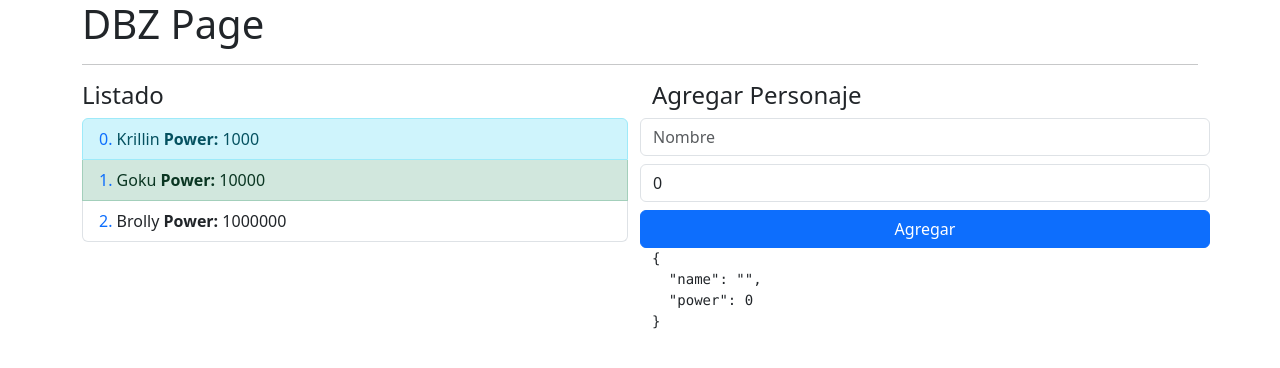
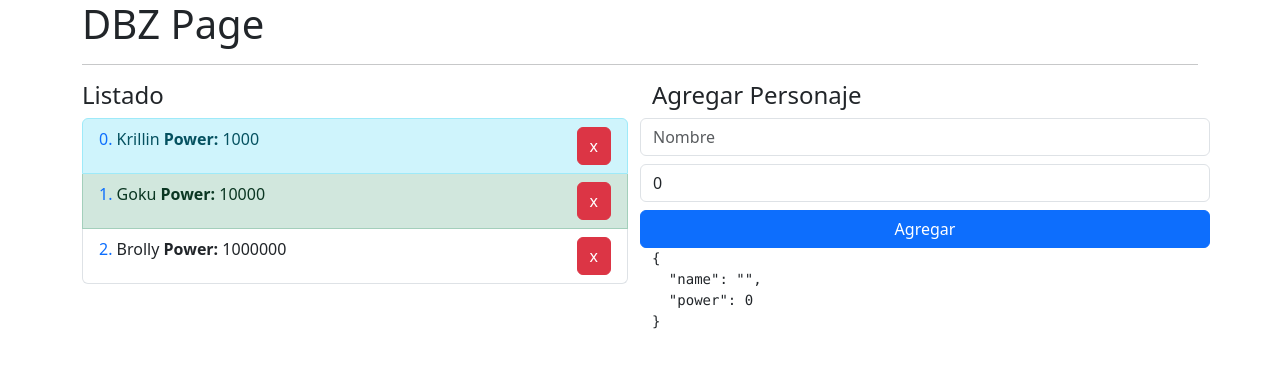
Before and after one commit to JonathanYaguana/CursoAngular, an Angular app in the folder 02-bases/: page / in a window 1280 px wide. Shown: the top 368 px of the page. Built offline with nearby package versions, Linux system fonts and the light colour scheme.

Commit message:
add item list + buttom

```diff
--- a/02-bases/src/app/dbz/components/add-character/add-character.component.ts
+++ b/02-bases/src/app/dbz/components/add-character/add-character.component.ts
@@ -17,13 +17,11 @@ export class AddCharacterComponent {
   }
 
   emitCharacter():void {
-    console.log(this.character);
 
     if(this.character.name.length === 0) return;
 
     this.onNewCharacter.emit(this.character);
 
-    this.character.name = '';
-    this.character.power = 0;
+    this.character = {name: '', power: 0 };
   }
 }
--- a/02-bases/src/app/dbz/components/list/list.component.html
+++ b/02-bases/src/app/dbz/components/list/list.component.html
@@ -7,7 +7,7 @@
   let isEvent = even;
   let isOdd = odd"
 
-  class="list-group-item" [ngClass]="{'list-group-item-info': isFirts,
+  class="list-group-item d-flex justify-content-between" [ngClass]="{'list-group-item-info': isFirts,
   'list-group-item-success': isOdd
   }">
   <!--isFists obtiene el primero de la lista-->
@@ -15,11 +15,14 @@
   <!--isEvent obtiene el par de la lista-->
   <!--isOdd obtiene el impar de la lista-->
 
-  <span class="text-primary">{{i}}. </span>
 
-  <span>{{list.name}} </span>
-  <strong>Power: </strong>
-  <span>{{list.power}}</span>
+  <div>
+    <span class="text-primary">{{i}}. </span>
+    <span>{{list.name}} </span>
+    <strong>Power: </strong>
+    <span>{{list.power}}</span>
+  </div>
+  <button type="button" class="btn btn-danger">x</button>
 
 </li>
 </ul>
--- a/02-bases/src/app/dbz/pages/main-page-components.html
+++ b/02-bases/src/app/dbz/pages/main-page-components.html
@@ -10,6 +10,6 @@
   </div>
 
   <div class="col">
-    <dbz-add-character></dbz-add-character>
+    <dbz-add-character (onNewCharacter)="onNewCharacter($event)"></dbz-add-character>
   </div>
 </div>
--- a/02-bases/src/app/dbz/pages/main-page.components.ts
+++ b/02-bases/src/app/dbz/pages/main-page.components.ts
@@ -22,7 +22,8 @@ export class mainPageComponent {
   }];
 
   onNewCharacter(character:Character):void {
-    console.log('MainPage');
-    console.log(character)
+
+    this.characters.push(character);
+
   }
 }
```
